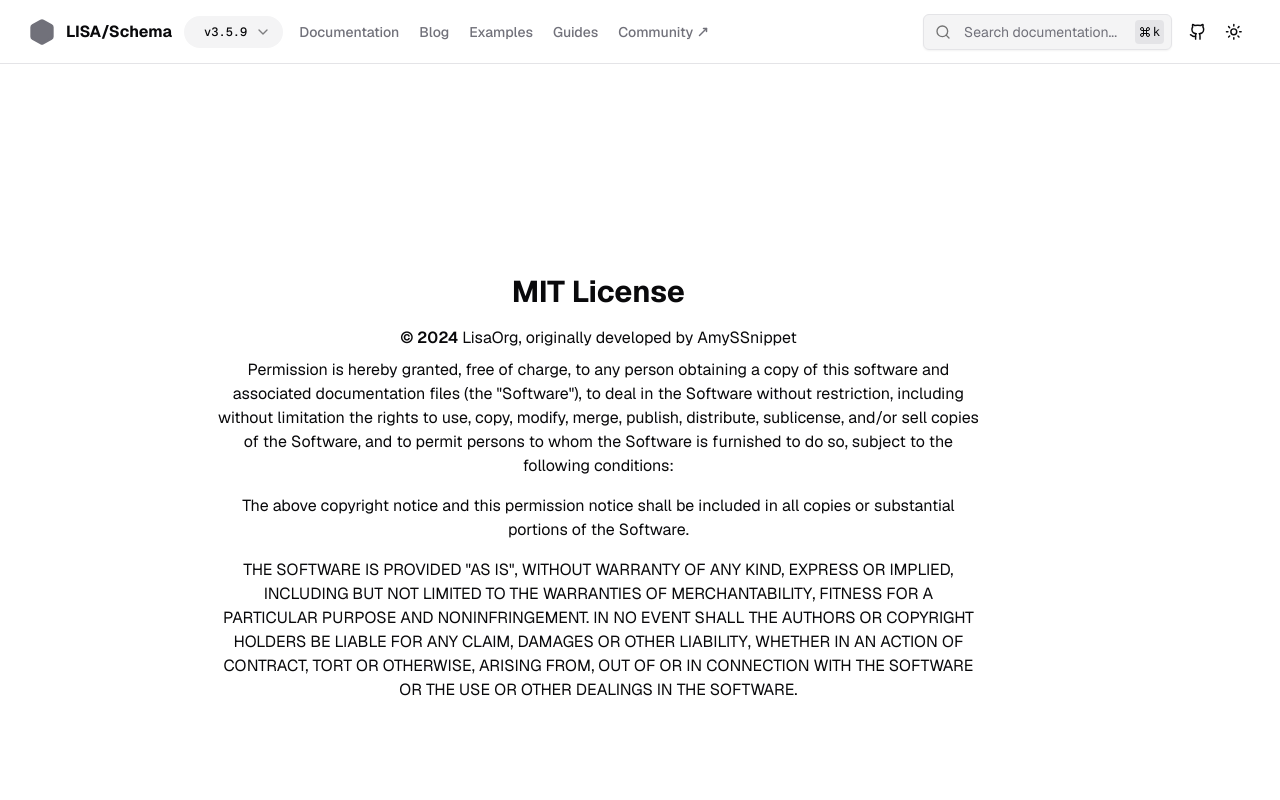
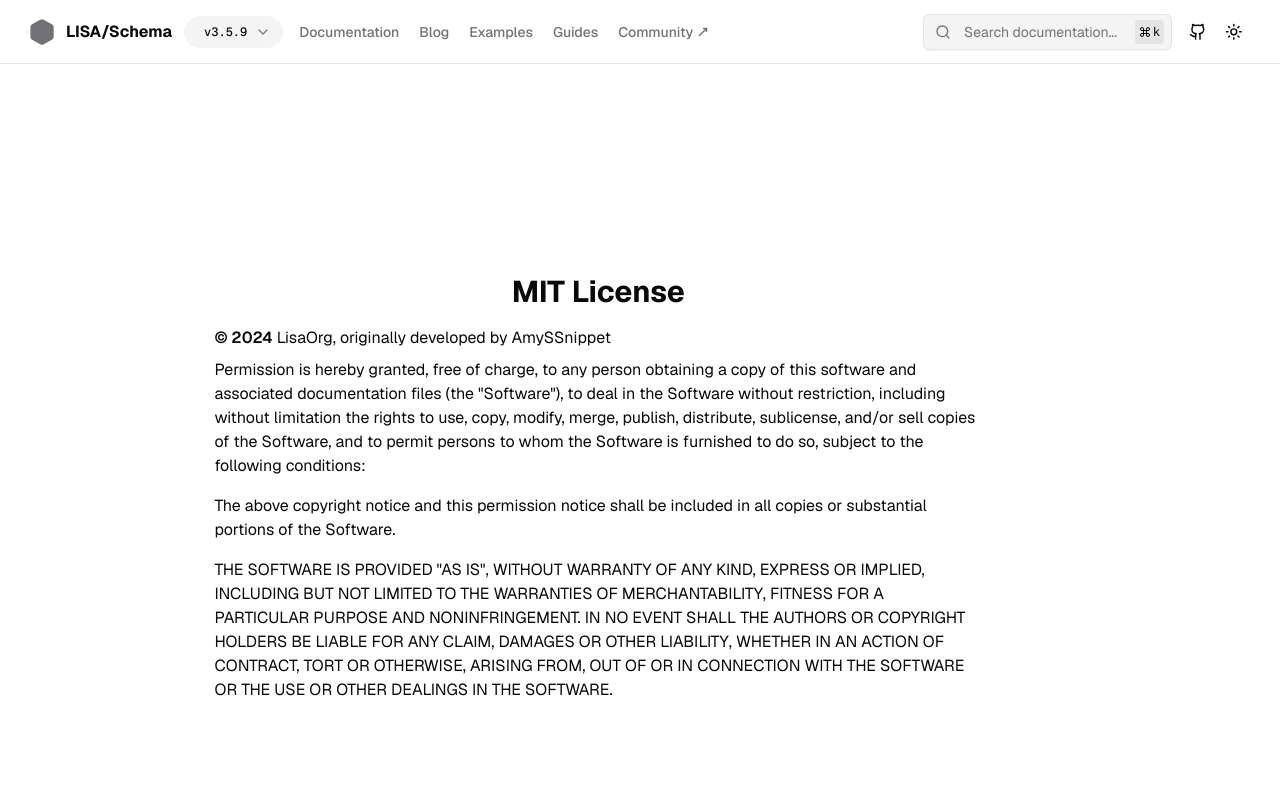
Before and after one commit to bradcn/schemadocv2, a Next.js app: page /license in a window 1280 px wide. Shown: the top 800 px of the page. Built offline with nearby package versions, Linux system fonts and the light colour scheme.

Commit message:
Update page.tsx

```diff
--- a/app/license/page.tsx
+++ b/app/license/page.tsx
@@ -2,9 +2,9 @@
 
 const LicensePage = () => {
   return (
-    <div className="flex items-center justify-center min-h-screen text-center">
+    <div className="flex items-center justify-center min-h-screen">
       <div className="w-full max-w-3xl">
-        <h1 className="text-3xl font-bold mb-4">MIT License</h1>
+        <h1 className="text-3xl font-bold mb-4 text-center">MIT License</h1>
 
         <p className="mb-2">
           <span className="font-semibold">&copy; 2024</span> LisaOrg, originally developed by AmySSnippet
```
